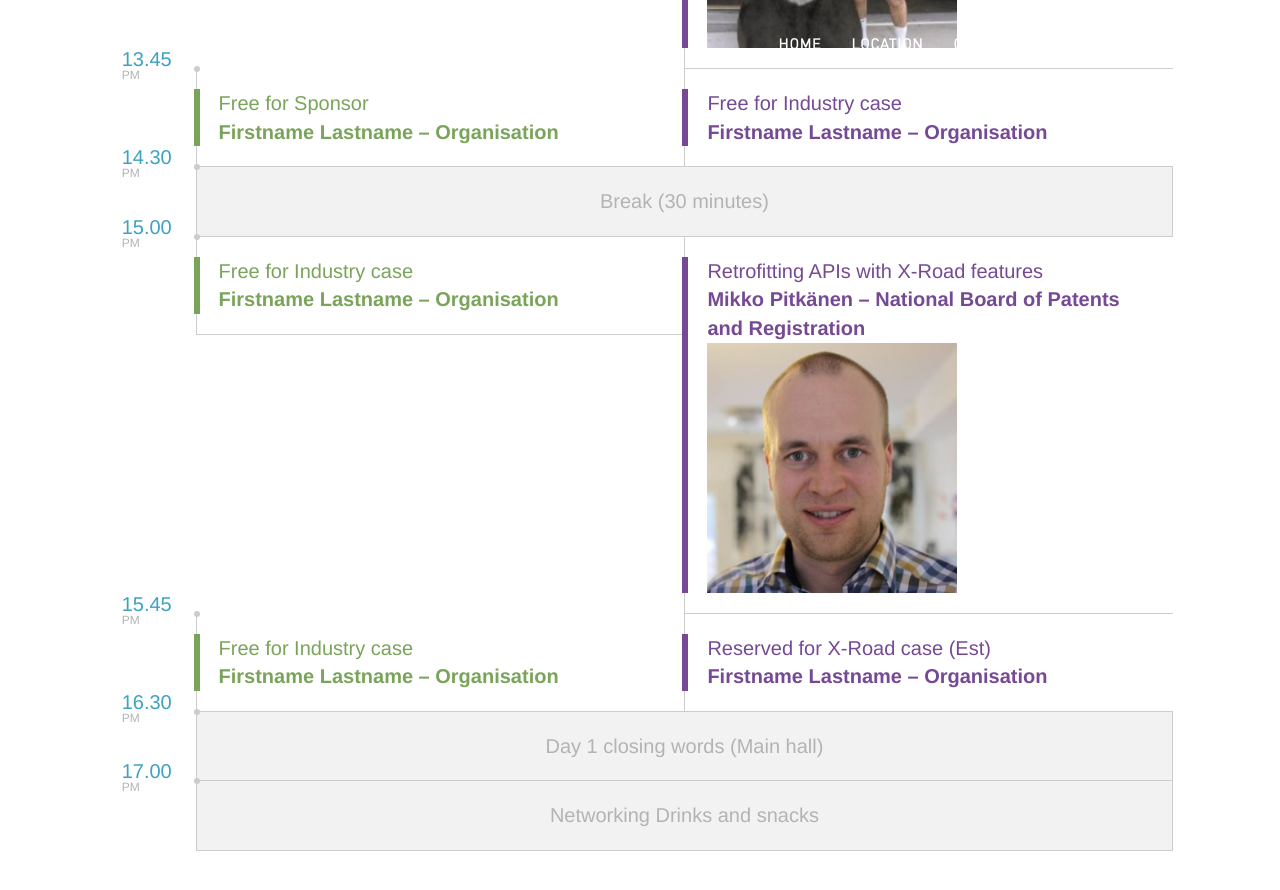
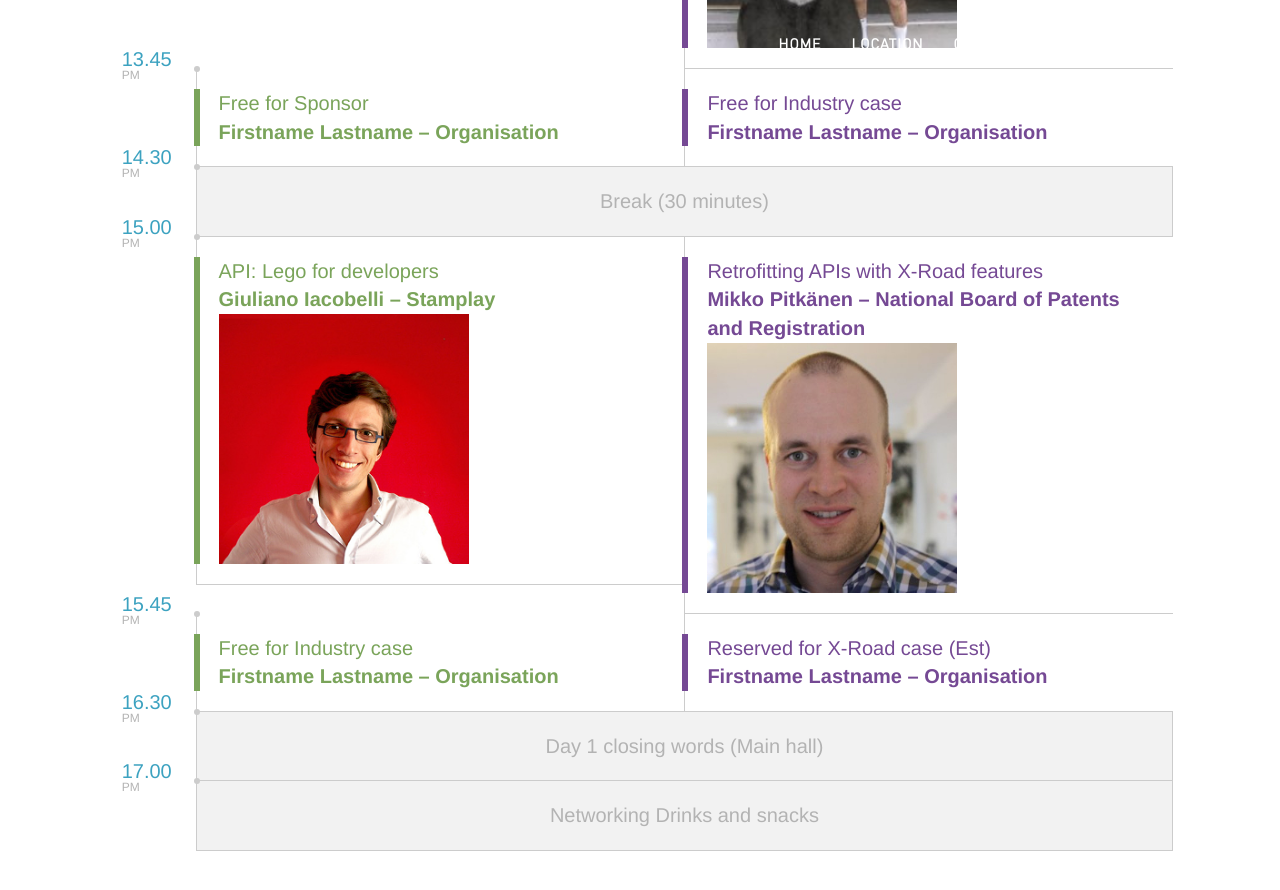
Before and after one commit to apidaysnordic/apidaysnordic.github.io, a Jekyll site: the page built from programme/index.md, in a window 1280 px wide and 900 px high, scrolled down 2086 px. Shown: the top 890 px of the window. Built offline with Jekyll 4.4.1, drawn with Linux system fonts in a browser that asks for light colours; some web fonts are replaced; comment, search, counter and statistics services are not loaded.

Commit message:
Added Giuliano

```diff
--- a/_layouts/programme.html
+++ b/_layouts/programme.html
@@ -240,12 +240,14 @@
                     <div class="col-md-11">
                         <div class="row">
                             <div class="col-sm-6 entry entry-first entry-streams">
-                                <a href="" class="entry-streams-holder"
+                                <a href="/2016/03/20/giuliano-iacobelli.html" class="entry-streams-holder"
                                    style="color: #7aa45a; border-left-color: #7aa45a;">
                                     <div class="visible-xs talk-location">Business Room</div>
-                                    Free for Industry case
+                                    API: Lego for developers
                                     <br>
-                                    <strong>Firstname Lastname &ndash; Organisation</strong>
+                                    <strong>Giuliano Iacobelli &ndash; Stamplay</strong>
+				    <br/>
+				    <img src="/images/speakers/giuliano.png" style="width:250px;"/>
                                 </a>
                             </div>
                             <div class="col-sm-6 entry entry-streams">
```
Also changed, not shown: _posts/2016-03-20-giuliano-iacobelli.md (added, +21 -0 lines), images/speakers/giuliano.jpg (added), images/speakers/giuliano.png (added).
